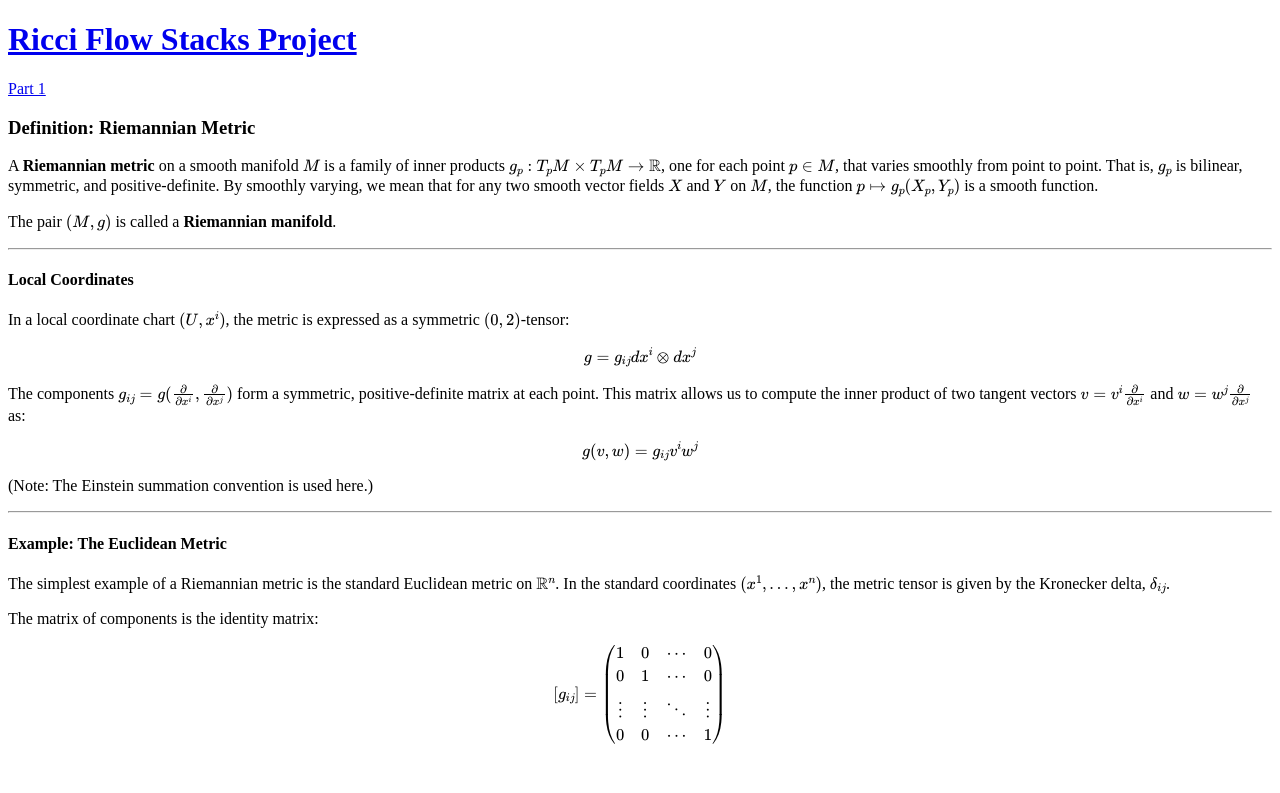
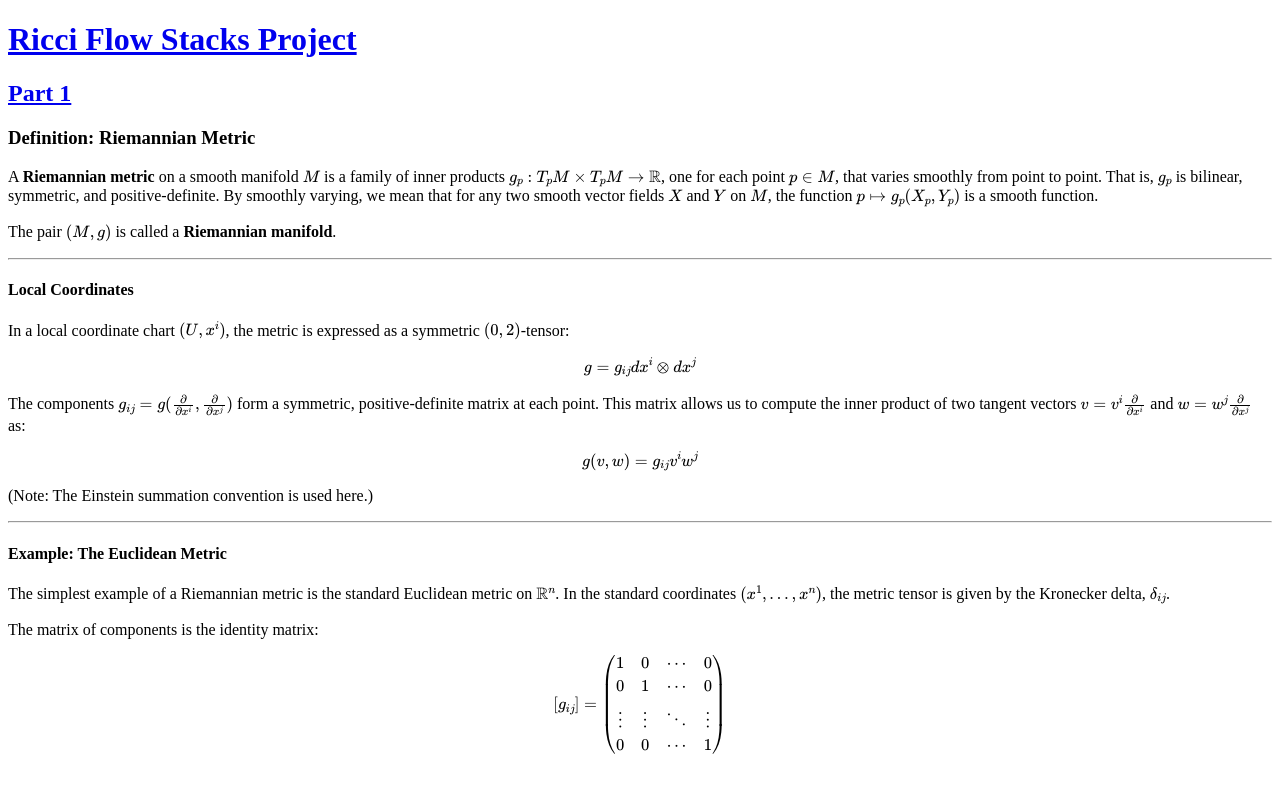
Before and after one commit to bennett-chow/ricciflow.org, a Jekyll site: the page built from part-1-foundations/riemannian-metric.md, in a window 1280 px wide. Shown: the top 793 px of the page. Built offline with Jekyll 4.4.1, drawn with Linux system fonts in a browser that asks for light colours.

```diff
--- a/part-1-foundations/riemannian-metric.md
+++ b/part-1-foundations/riemannian-metric.md
@@ -5,7 +5,7 @@ part: 1
 chapter: 1
 ---
 
-<a href="https://ricciflow.org/part-1-foundations">Part 1</a>
+<h2><a href="https://ricciflow.org/part-1-foundations">Part 1</a></h2>
 
 ### Definition: Riemannian Metric
 
```
